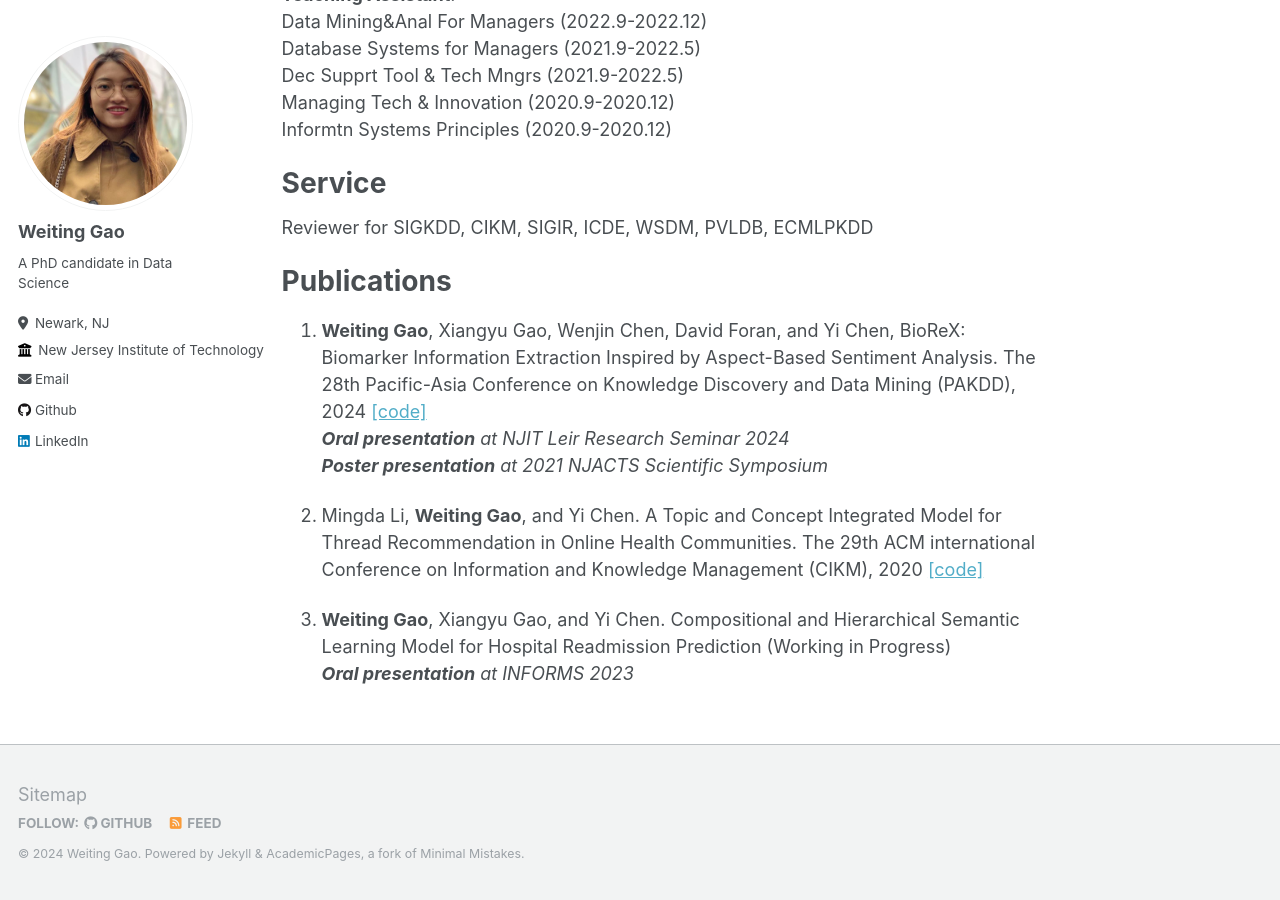
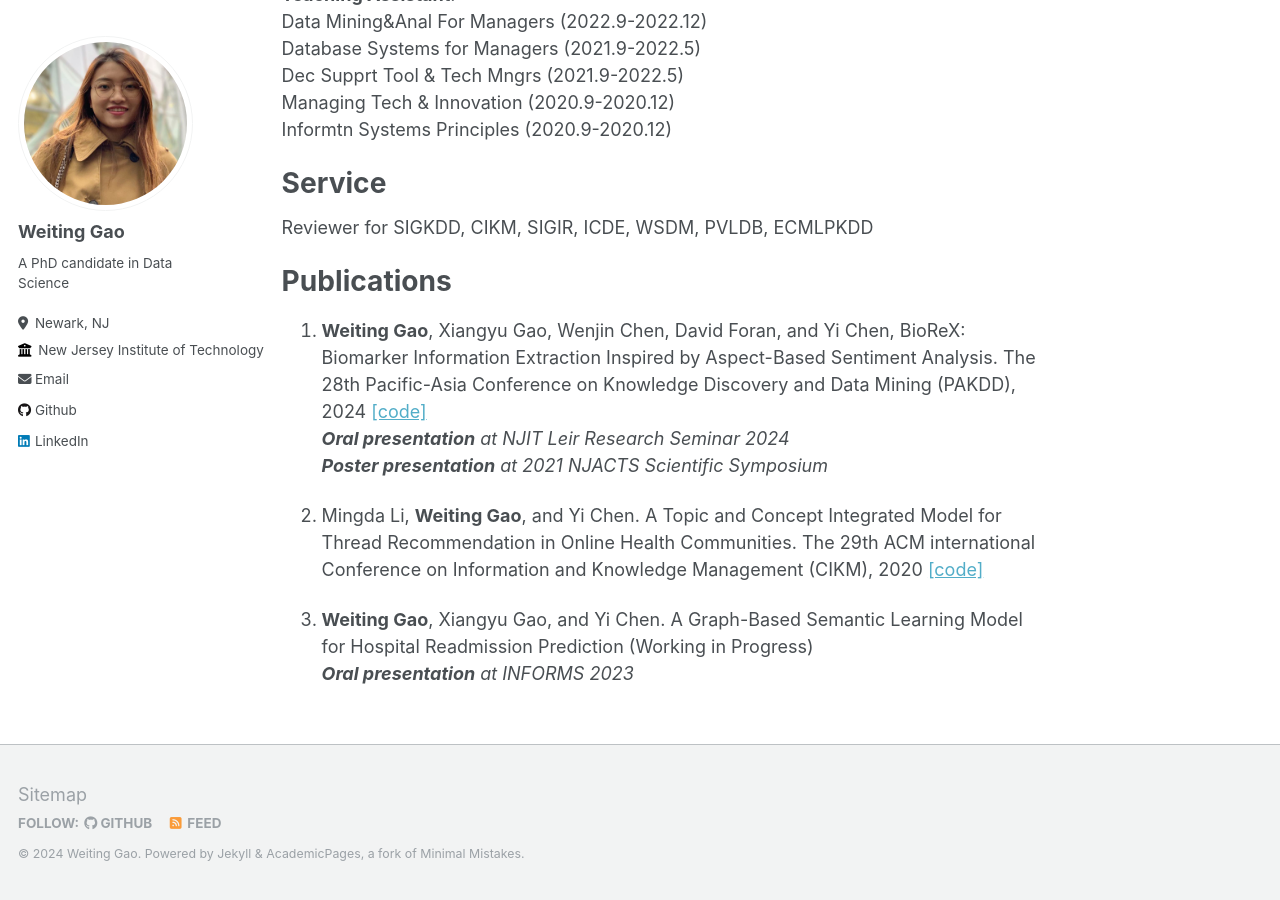
Before and after one commit to Weiting-Gao/weiting-gao.github.io, a Jekyll site: the page built from _pages/about.md, in a window 1280 px wide and 900 px high, scrolled down 875 px. Built offline with Jekyll 4.4.1, drawn with Linux system fonts in a browser that asks for light colours.

Commit message:
Update about.md

```diff
--- a/_pages/about.md
+++ b/_pages/about.md
@@ -46,7 +46,7 @@ Publications
 
 1. Mingda Li, **Weiting Gao**, and Yi Chen. A Topic and Concept Integrated Model for Thread Recommendation in Online Health Communities. The 29th ACM international Conference on Information and Knowledge Management (CIKM), 2020 [[code]](https://github.com/WeitingGG/Recommender-System-for-OHC-CLIR-CLLIR)
 
-1. **Weiting Gao**, Xiangyu Gao, and Yi Chen. Compositional and Hierarchical Semantic Learning Model for Hospital Readmission Prediction (Working in Progress)\\
+1. **Weiting Gao**, Xiangyu Gao, and Yi Chen. A Graph-Based Semantic Learning Model for Hospital Readmission Prediction (Working in Progress)\\
 ***Oral presentation** at INFORMS 2023*
 
 <!-- This is the front page of a website that is powered by the [academicpages template](https://github.com/academicpages/academicpages.github.io) and hosted on GitHub pages. [GitHub pages](https://pages.github.com) is a free service in which websites are built and hosted from code and data stored in a GitHub repository, automatically updating when a new commit is made to the respository. This template was forked from the [Minimal Mistakes Jekyll Theme](https://mmistakes.github.io/minimal-mistakes/) created by Michael Rose, and then extended to support the kinds of content that academics have: publications, talks, teaching, a portfolio, blog posts, and a dynamically-generated CV. You can fork [this repository](https://github.com/academicpages/academicpages.github.io) right now, modify the configuration and markdown files, add your own PDFs and other content, and have your own site for free, with no ads! An older version of this template powers my own personal website at [stuartgeiger.com](http://stuartgeiger.com), which uses [this Github repository](https://github.com/staeiou/staeiou.github.io).
```
